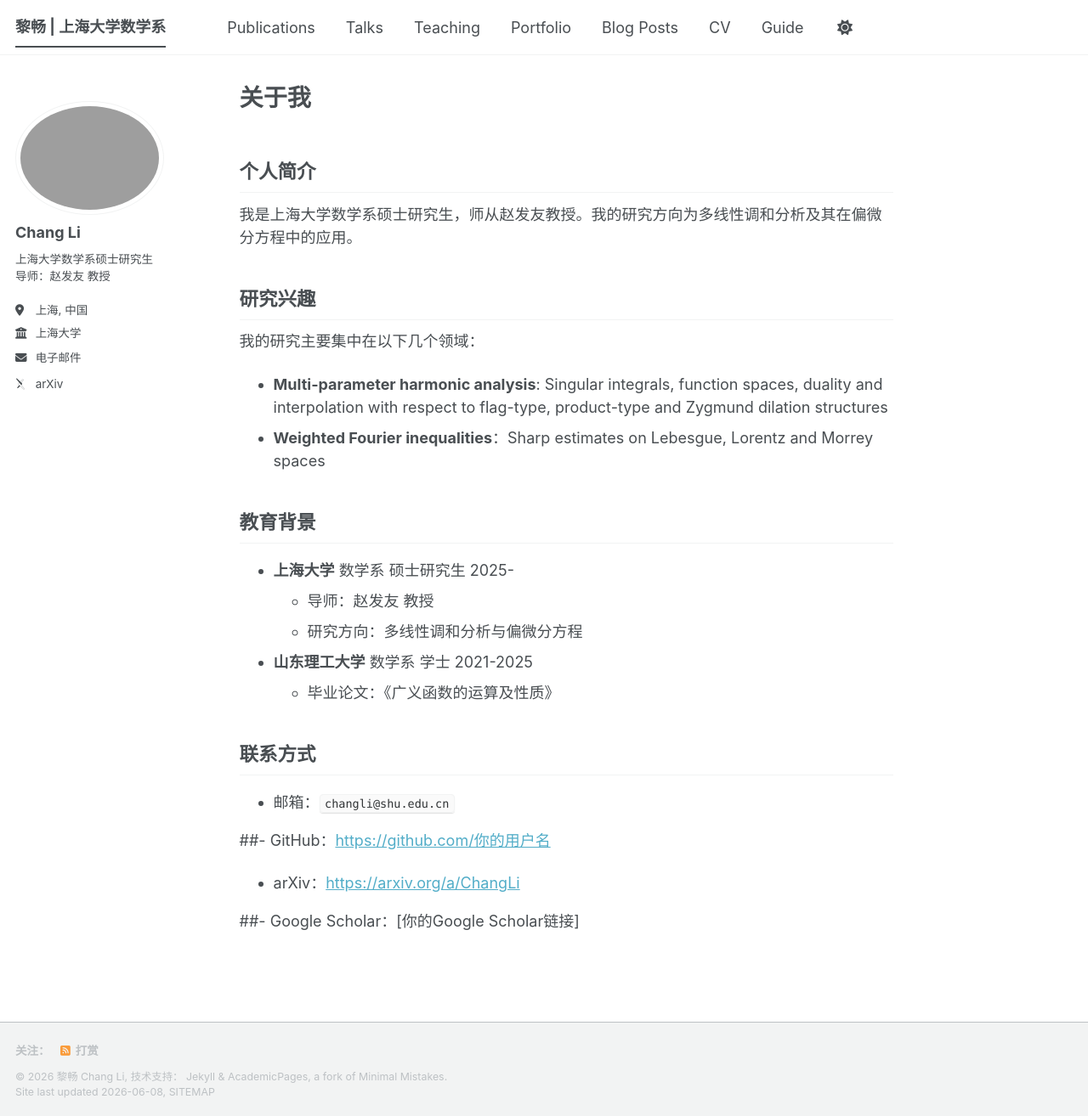
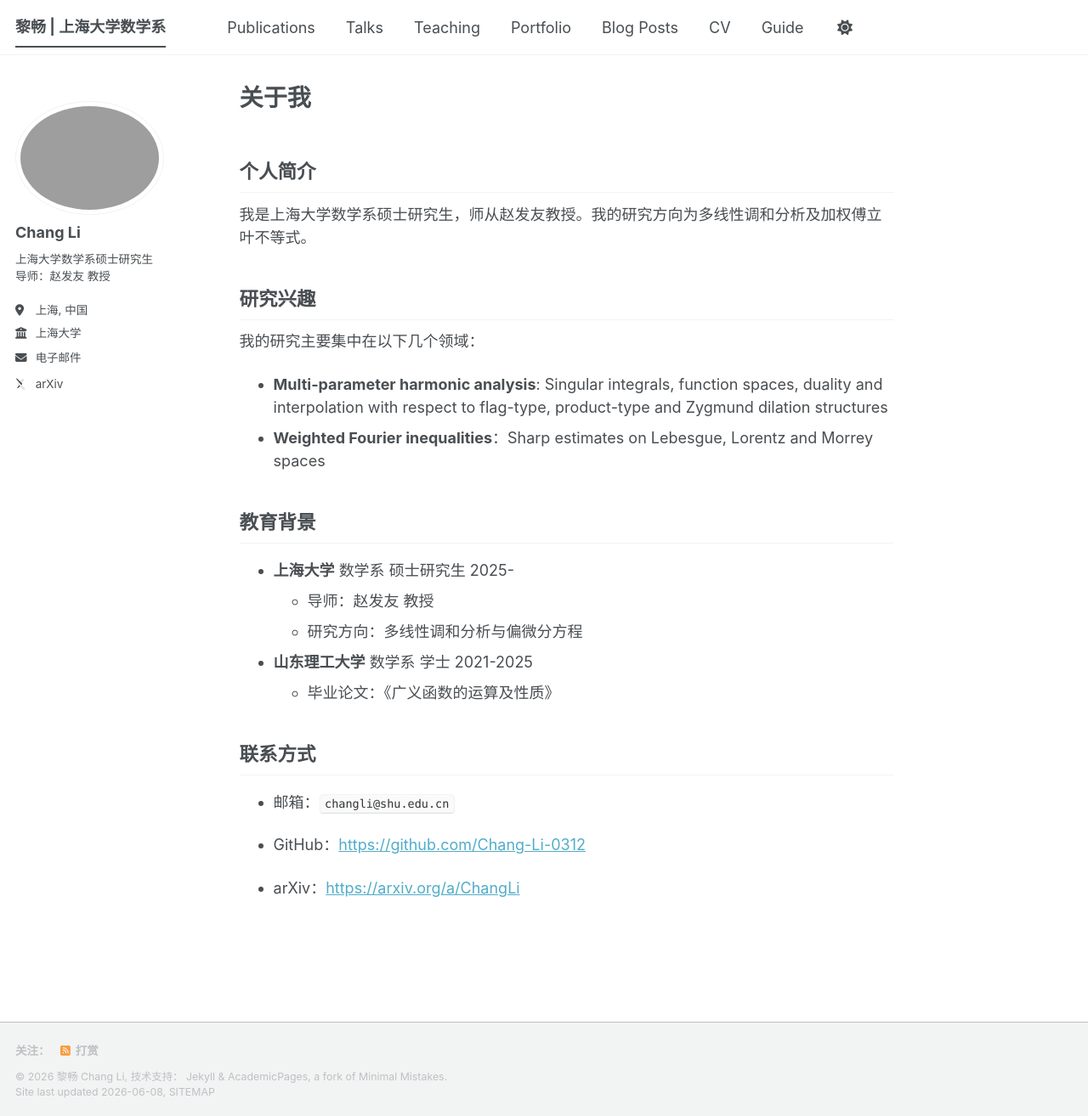
Before and after one commit to Chang-Li-0312/Chang-Li-0312.github.io, a Jekyll site: the page built from _pages/about.md, in a window 1280 px wide and 1314 px high. Shown: the whole window at 85% size. Built offline with Jekyll 4.4.1, drawn with Linux system fonts in a browser that asks for light colours; some web fonts are replaced; a script bundle is joined from its source files by our own code; library files that are not in the unit come from our copies.

Commit message:
Update about.md

```diff
--- a/_pages/about.md
+++ b/_pages/about.md
@@ -7,7 +7,7 @@ title: "关于我"
 
 ## 个人简介
 
-我是上海大学数学系硕士研究生，师从赵发友教授。我的研究方向为多线性调和分析及其在偏微分方程中的应用。
+我是上海大学数学系硕士研究生，师从赵发友教授。我的研究方向为多线性调和分析及加权傅立叶不等式。
 
 ## 研究兴趣
 
@@ -29,8 +29,6 @@ title: "关于我"
 
 - 邮箱：`changli@shu.edu.cn`
 
-##- GitHub：[https://github.com/你的用户名](https://github.com/你的用户名)
+- GitHub：[https://github.com/Chang-Li-0312](https://github.com/Chang-Li-0312)
 
 - arXiv：[https://arxiv.org/a/ChangLi](https://arxiv.org/a/ChangLi)
-
-##- Google Scholar：[你的Google Scholar链接]
```
